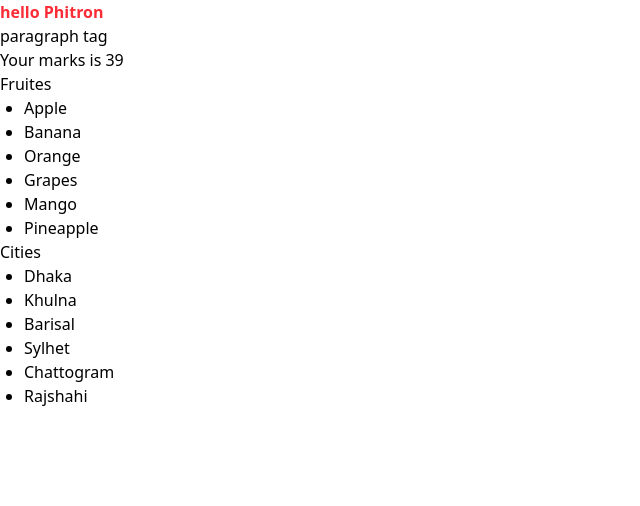
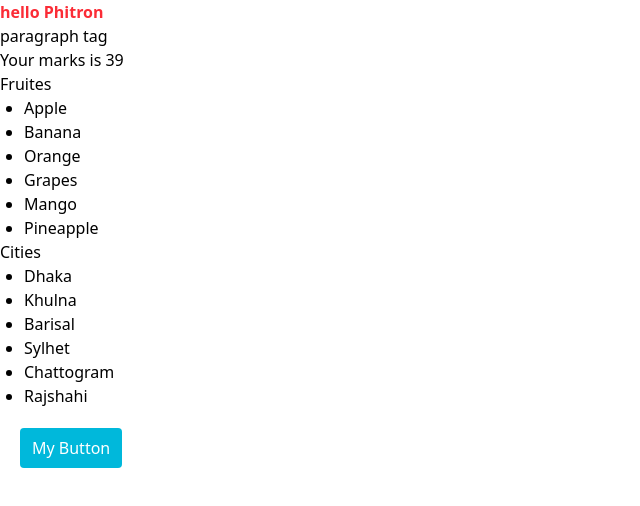
Before and after one commit to shoyebreza/phimart-client, a React (Vite) app: page / in a window 1280 px wide. Shown: the top 506 px of the page, without its empty margins (0-640 px from the left). Built offline with nearby package versions, Linux system fonts and the light colour scheme.

Commit message:
reusable button

```diff
--- a/src/App.jsx
+++ b/src/App.jsx
@@ -1,15 +1,19 @@
 
+import Button from './components/Button';
 import List from './components/list'
 import FirstComponent from './FirstComponent'
 
 function App() {
   const fruits = ['Apple','Banana','Orange','Grapes','Mango','Pineapple'];
   const cities = ['Dhaka','Khulna','Barisal','Sylhet','Chattogram','Rajshahi'];
+
+  const handleClick =()=> console.log('button');
   return (
     <>
       <FirstComponent></FirstComponent>
       <List items={fruits} heading="Fruites"/>
       <List items={cities} heading="Cities"/>
+      <Button handleClick={handleClick} color="info">My Button</Button>
     </>
   );
 };
--- /dev/null
+++ b/src/components/Button.jsx
@@ -0,0 +1,20 @@
+
+
+const Button = ({handleClick,children,color="info"}) => {
+
+    const btnColors = {
+        primary:'bg-blue-500',
+        success:'bg-green-500',
+        danger:'bg-red-500',
+        info:'bg-cyan-500',
+        warning:'bg-yellow-500'
+      };
+
+
+    return ( <button onClick={handleClick}
+        className={`m-5 px-3 py-2 text-white rounded-sm ${btnColors[color]}`}>
+        {children}</button>
+    );
+};
+
+export default Button;
```
